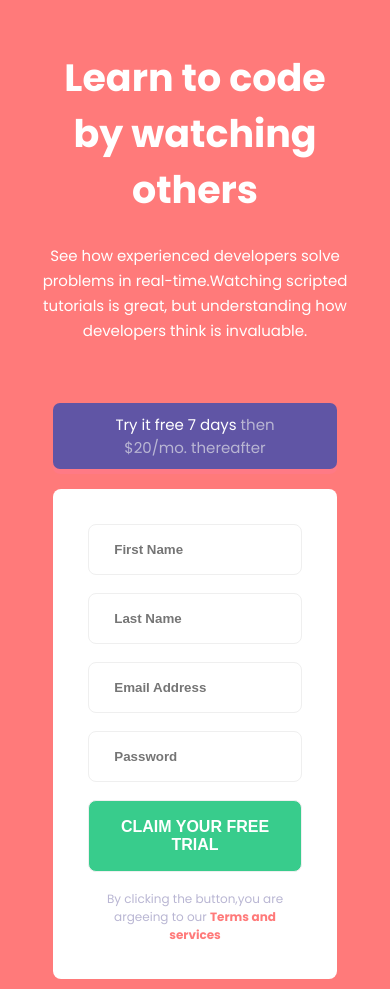
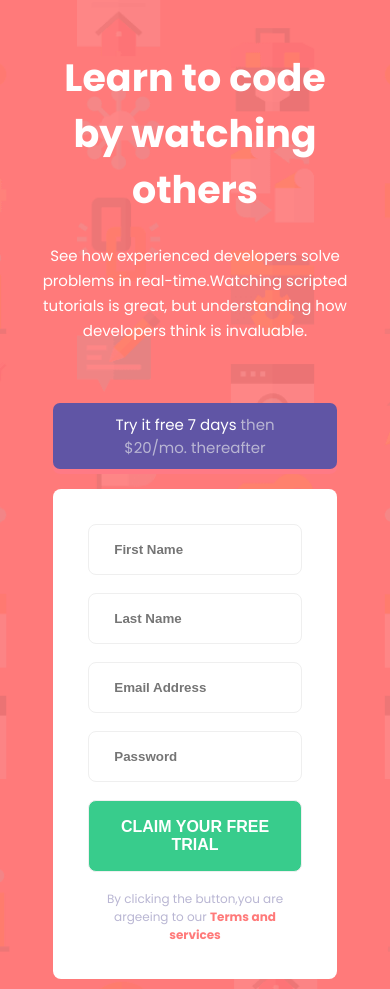
Before and after one commit to holayide/Responsiveness, a plain HTML site: page index.html in a window 390 px wide. Drawn offline with Linux system fonts and the light colour scheme; the site is published under a folder, as on GitHub Pages, so addresses that start at the root find nothing.

Commit message:
edit style.css

```diff
--- a/style.css
+++ b/style.css
@@ -14,7 +14,7 @@ main{
     justify-content: center;
     align-items: center;
     min-height: 100vh;
-    background-image: url('/bg-intro-desktop.png');
+    background-image: url('./bg-intro-desktop.png');
     background-size: cover;
     background-color: hsl(0, 100%, 74%);
     padding: 0px 140px;
@@ -100,7 +100,7 @@ a{
         justify-content: center;
         align-items: center;
         background-color: hsl(0, 100%, 74%);
-        background-image: url('/bg-intro-mobile.png');
+        background-image: url('./bg-intro-mobile.png');
     }
     section{
         width: 90%;
```
